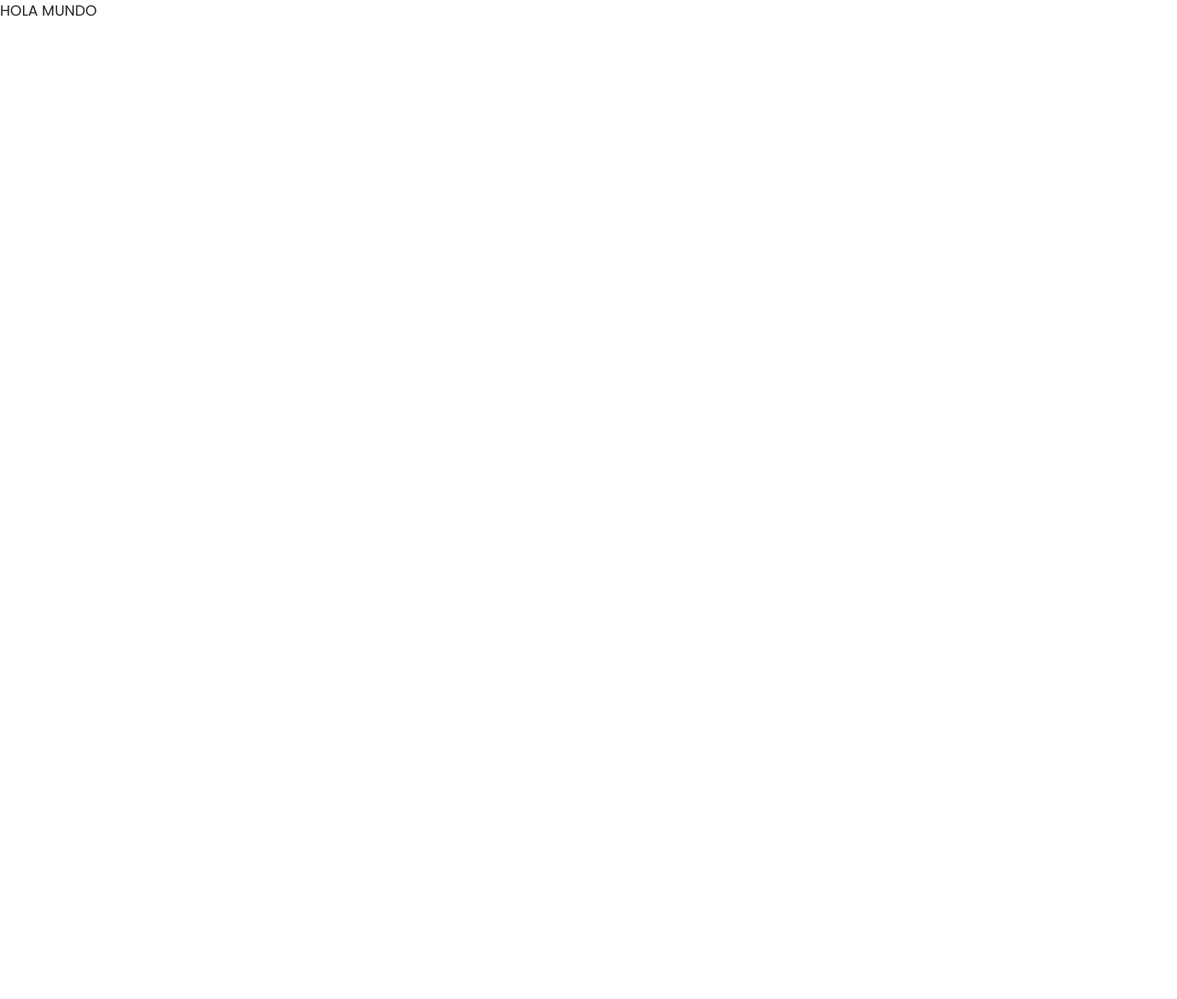
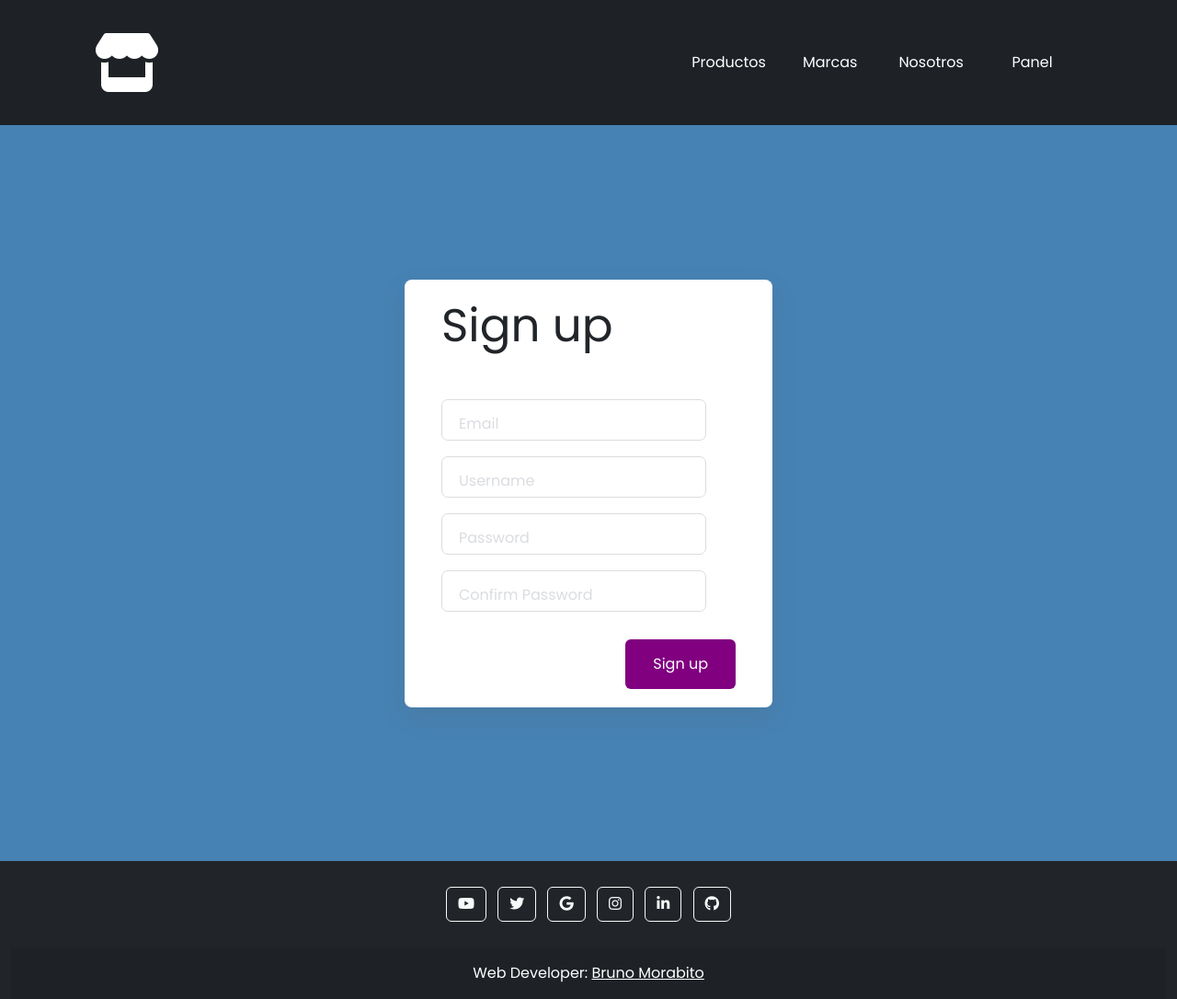
Before and after one commit to moraryy/DesarroloWeb-CoderHouse, a plain HTML site: page pages/panel.html in a window 1280 px wide. Shown: the whole page at 92% size. Before the commit the page ends 800 px from the top, so only its background shows below. Drawn offline with nearby package versions, Linux system fonts and the light colour scheme.

Commit message:
PANEL Y NOSOTROS + SASS INCLUIDO EN GRIDS Y VARIABLE $COLORCELESTE ...ETC

```diff
--- a/pages/panel.html
+++ b/pages/panel.html
@@ -12,5 +12,96 @@
 
 </head>
 
-<p>HOLA MUNDO
-</p>
+<body>
+
+    <div class="contenido">
+        <nav>
+            <a href="../index.html"><i class="fa-solid fa-store fa-4x fa-bounce" alt="logo"></i></a>
+            <ul id="menu">
+                <li><a href="../pages/productos.html">Productos</a></li>
+                <li><a href="../pages/marcas.html">Marcas</a></li>
+                <li><a href="../pages/nosotros.html">Nosotros</a></li>
+                <li><a href="../pages/panel.html">Panel</a></li>
+            </ul>
+        </nav>
+        <div class="topnav" id="myTopnav">
+          <a href="./productos.html">Productos</a>
+          <a href="./marcas.html">Marcas</a>
+          <a href="./nosotros.html">Nosotros</a>
+          <a href="./panel.html">Panel</a>
+          <a href="javascript:void(0);" class="icon" onclick="myFunction()">
+            <i class="fa fa-bars"></i>
+          </a>
+        </div>
+    </div>
+
+
+<section class="loginPanel">
+    <div class="signupFrm">
+        <form action="" class="form">
+          <h1 class="title">Sign up</h1>
+
+          <div class="inputContainer">
+            <input type="text" class="input" placeholder="a">
+            <label for="" class="label">Email</label>
+          </div>
+
+          <div class="inputContainer">
+            <input type="text" class="input" placeholder="a">
+            <label for="" class="label">Username</label>
+          </div>
+
+          <div class="inputContainer">
+            <input type="text" class="input" placeholder="a">
+            <label for="" class="label">Password</label>
+          </div>
+
+          <div class="inputContainer">
+            <input type="text" class="input" placeholder="a">
+            <label for="" class="label">Confirm Password</label>
+          </div>
+
+          <input type="submit" class="submitBtn" value="Sign up">
+        </form>
+      </div>
+</section>
+
+    <div class="container-fluid relative-bottom bg-dark">
+        <footer class= "text-center text-white">
+            <div class="container p-4 pb-0">
+              <section class="mb-4">
+                <a class="btn btn-outline-light btn-floating m-1" href="https://www.youtube.com/channel/UCppzYIf7HqA3lcZoflW03yg" role="button"
+                  ><i class="fab fa-youtube"></i
+                ></a>
+
+                <a class="btn btn-outline-light btn-floating m-1" href="https://twitter.com/moritafn" role="button"
+                  ><i class="fab fa-twitter"></i
+                ></a>
+
+                <a class="btn btn-outline-light btn-floating m-1" href="https://www.google.com" role="button"
+                  ><i class="fab fa-google"></i
+                ></a>
+
+                <a class="btn btn-outline-light btn-floating m-1" href="https://instagram.com/brunomorabito_" role="button"
+                  ><i class="fab fa-instagram"></i
+                ></a>
+
+                <a class="btn btn-outline-light btn-floating m-1" href="https://www.linkedin.com/in/bruno-morabito-aa57b8233/" role="button"
+                  ><i class="fab fa-linkedin-in"></i
+                ></a>
+
+                <a class="btn btn-outline-light btn-floating m-1" href="https://github.com/moraryy" role="button"
+                  ><i class="fab fa-github"></i
+                ></a>
+              </section>
+            </div>
+
+            <div class="text-center p-3" style="background-color: #1e2227">
+              Web Developer:
+              <a class="text-white" href="https://github.com/moraryy">Bruno Morabito
+              </a>
+            </div>
+        </footer>
+    </div>
+
+</body>
--- a/style.css
+++ b/style.css
@@ -106,12 +106,14 @@ ul {
 .columna1 {
   background: #1e2227;
   padding-left: 8%;
+  padding-right: 8%;
 }
 
 .columna1 h1 {
   font-size: 74px;
   line-height: 100px;
   margin-bottom: 5px;
+  padding-top: 20px;
 }
 
 .columna1 h2 {
@@ -381,7 +383,7 @@ button {
   padding-top: 30px;
   padding-bottom: 30px;
   margin-bottom: 0;
-  background-color: #000;
+  background-color: steelblue;
 }
 
 /* GRID MARCAS */
@@ -532,4 +534,112 @@ button {
   padding: 20px;
   color: white;
 }
+
+
+/* PANEL DE CLIENTES */
+
+.signupFrm {
+  display: flex;
+  justify-content: center;
+  align-items: center;
+  height: 100vh;
+}
+
+.form {
+  background-color: white;
+  width: 400px;
+  border-radius: 8px;
+  padding: 20px 40px;
+  box-shadow: 0 10px 25px rgba(92, 99, 105, .2);
+}
+
+.title {
+  font-size: 50px;
+  margin-bottom: 50px;
+}
+
+.inputContainer {
+  position: relative;
+  height: 45px;
+  width: 90%;
+  margin-bottom: 17px;
+}
+
+.input {
+  position: absolute;
+  top: 0px;
+  left: 0px;
+  height: 100%;
+  width: 100%;
+  border: 1px solid #DADCE0;
+  border-radius: 7px;
+  font-size: 16px;
+  padding: 0 20px;
+  outline: none;
+  background: none;
+  z-index: 1;
+}
+
+::placeholder {
+  color: transparent;
+}
+
+.label {
+  position: absolute;
+  top: 15px;
+  left: 15px;
+  padding: 0 4px;
+  background-color: white;
+  color: #DADCE0;
+  font-size: 16px;
+  transition: 0.5s;
+  z-index: 0;
+}
+
+.submitBtn {
+  display: block;
+  margin-left: auto;
+  padding: 15px 30px;
+  border: none;
+  background-color: purple;
+  color: white;
+  border-radius: 6px;
+  cursor: pointer;
+  font-size: 16px;
+  margin-top: 30px;
+}
+
+.submitBtn:hover {
+  background-color: #9867C5;
+  transform: translateY(-2px);
+}
+
+.input:focus + .label {
+  top: -7px;
+  left: 3px;
+  z-index: 10;
+  font-size: 14px;
+  font-weight: 600;
+  color: purple;
+}
+
+.input:focus {
+  border: 2px solid purple;
+}
+
+.input:not(:placeholder-shown)+ .label {
+  top: -7px;
+  left: 3px;
+  z-index: 10;
+  font-size: 14px;
+  font-weight: 600;
+}
+
+.loginPanel{
+  background-color:  steelblue;
+}
+
+/* . */
+
+
 /*# sourceMappingURL=style.css.map */
```
Also changed, not shown: index.html (+0 -2 lines), pages/marcas.html (+0 -2 lines), pages/productos.html (+0 -2 lines).
